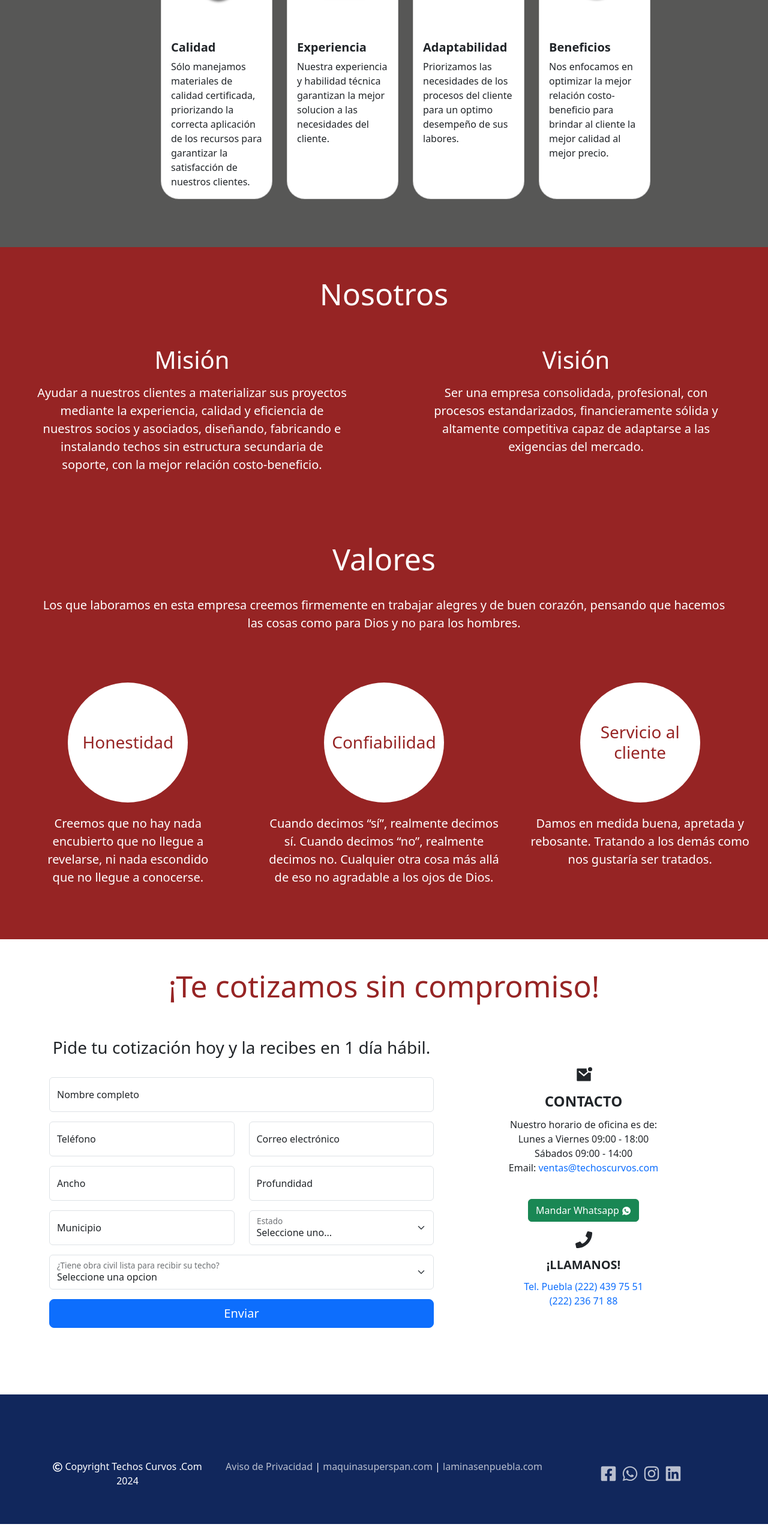
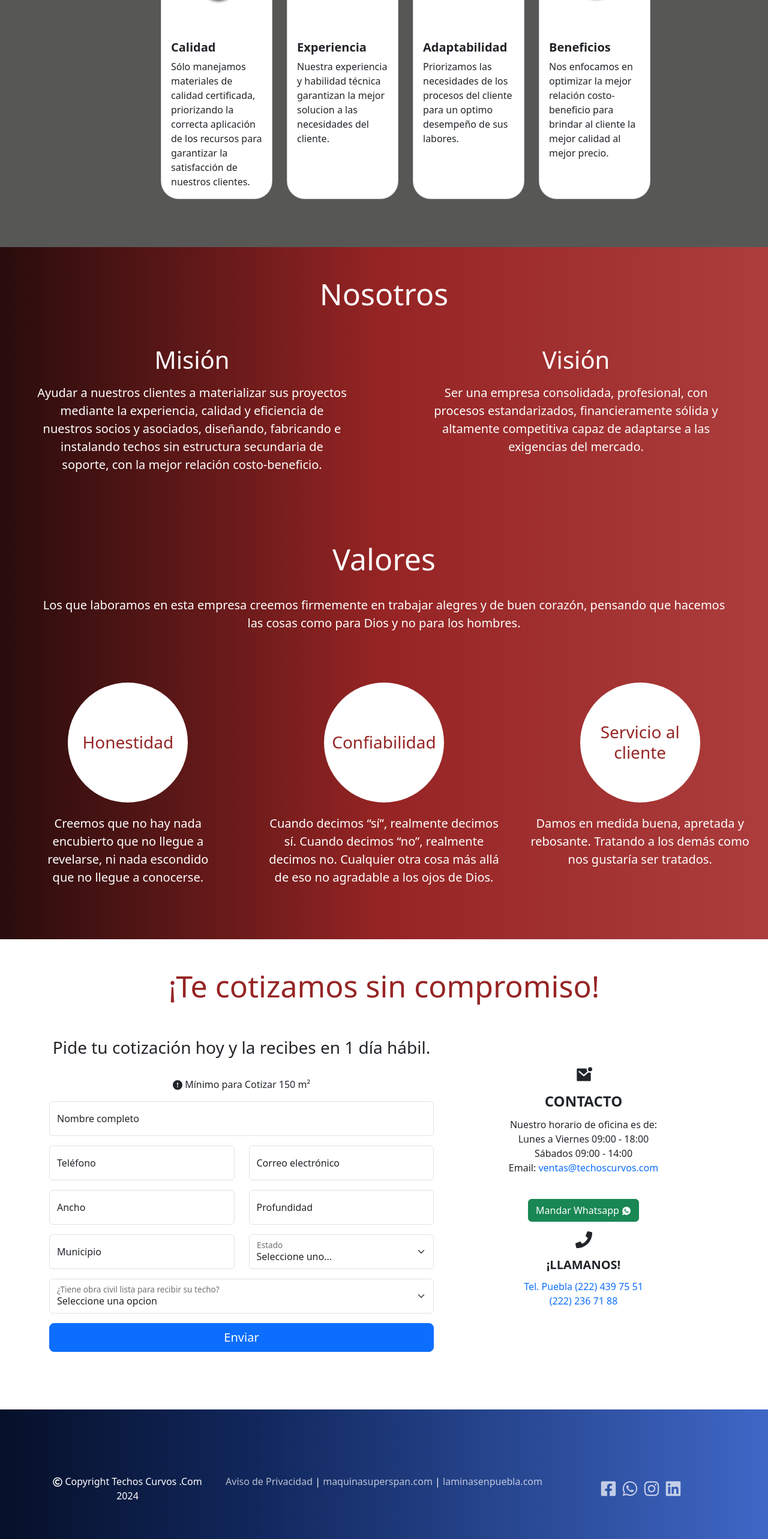
Before and after one commit to ErnieBautista/techoscurvos, a React (Vite) app: page / in a window 1280 px wide. Shown: the part 1947-4513 px from the top of the page at 60% size. Before the commit the page ends 4488 px from the top, so only its background shows below. Built offline with nearby package versions, Linux system fonts and the light colour scheme.

Commit message:
agrego aviso de area min en form

```diff
--- a/src/components/Footer/footer.scss
+++ b/src/components/Footer/footer.scss
@@ -1,6 +1,7 @@
 
 .footer{
-  background-color: var(--azul);
+  background: rgb(6,16,41);
+  background: linear-gradient(90deg, rgba(6,16,41,1) 0%, rgba(17,39,92,1) 33%, rgba(63,103,198,1) 100%);
   color: white;
   padding-top: 60px;
   padding-bottom: 60px;
--- a/src/components/Formulario/Formulario.jsx
+++ b/src/components/Formulario/Formulario.jsx
@@ -7,6 +7,8 @@ import { FaPhone } from "react-icons/fa";
 import { RiMailUnreadFill } from "react-icons/ri";
 import "./formulario.scss";
 import { FormEmail } from "./FormEmail";
+import { BsFillExclamationCircleFill } from "react-icons/bs";
+
 
 export const Formulario = () => {
   return (
@@ -17,6 +19,9 @@ export const Formulario = () => {
           <h3 className="pb-4">
             Pide tu cotización hoy y la recibes en 1 día hábil.
           </h3>
+          <p>
+          <BsFillExclamationCircleFill /> Mínimo para Cotizar 150 m²
+          </p>
           <FormEmail />
         </Col>
         <Col lg="5" xs="12" className="pt-5">
--- a/src/components/Nosotros/nosotros.scss
+++ b/src/components/Nosotros/nosotros.scss
@@ -4,7 +4,13 @@
 }
 
 .Nosotros {
-  background-color: #962424;
+  background: rgb(41, 12, 12);
+  background: linear-gradient(
+    90deg,
+    rgba(41, 12, 12, 1) 0%,
+    rgba(150, 36, 36, 1) 50%,
+    rgba(173, 61, 61, 1) 100%
+  );
   color: white;
   text-align: center;
 }
@@ -36,7 +42,7 @@
   margin: 20px auto;
 }
 
-.valores{
+.valores {
   vertical-align: middle;
   display: table-cell;
 }
```
Lines whose indentation alone changed are shown as unchanged.
